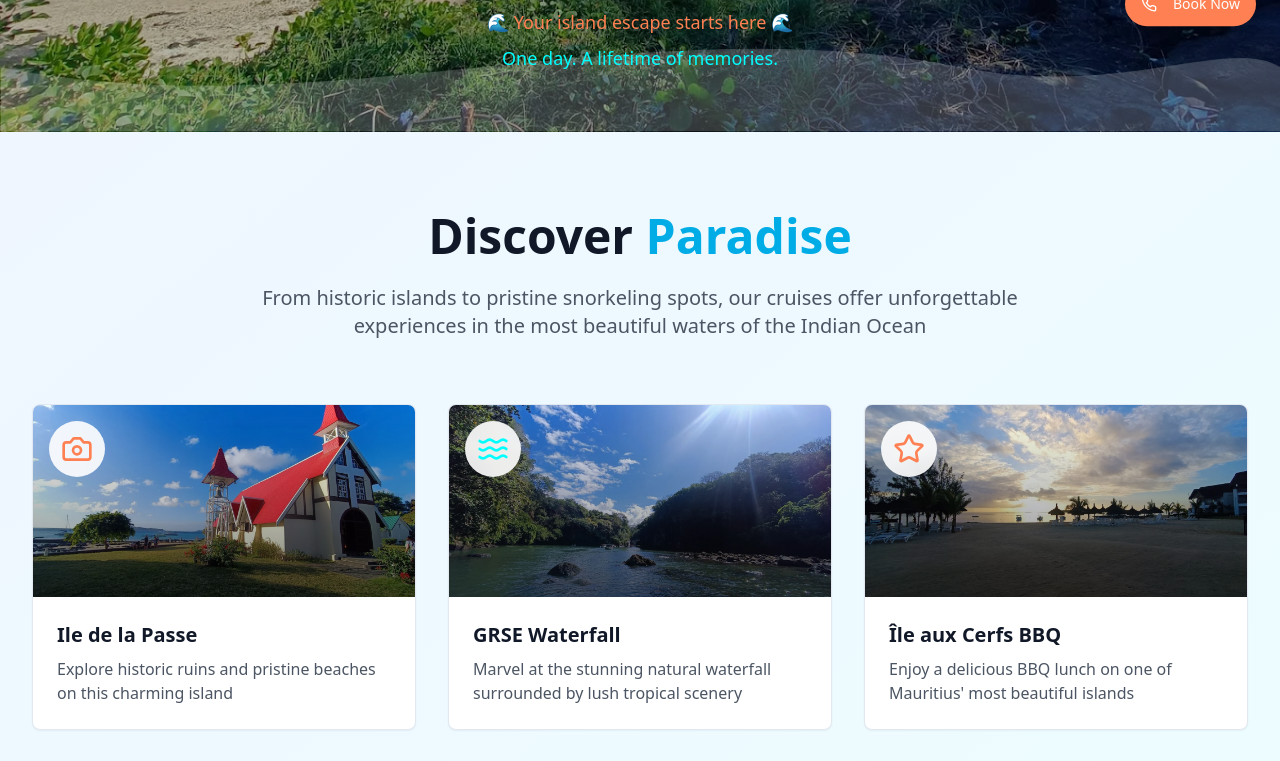
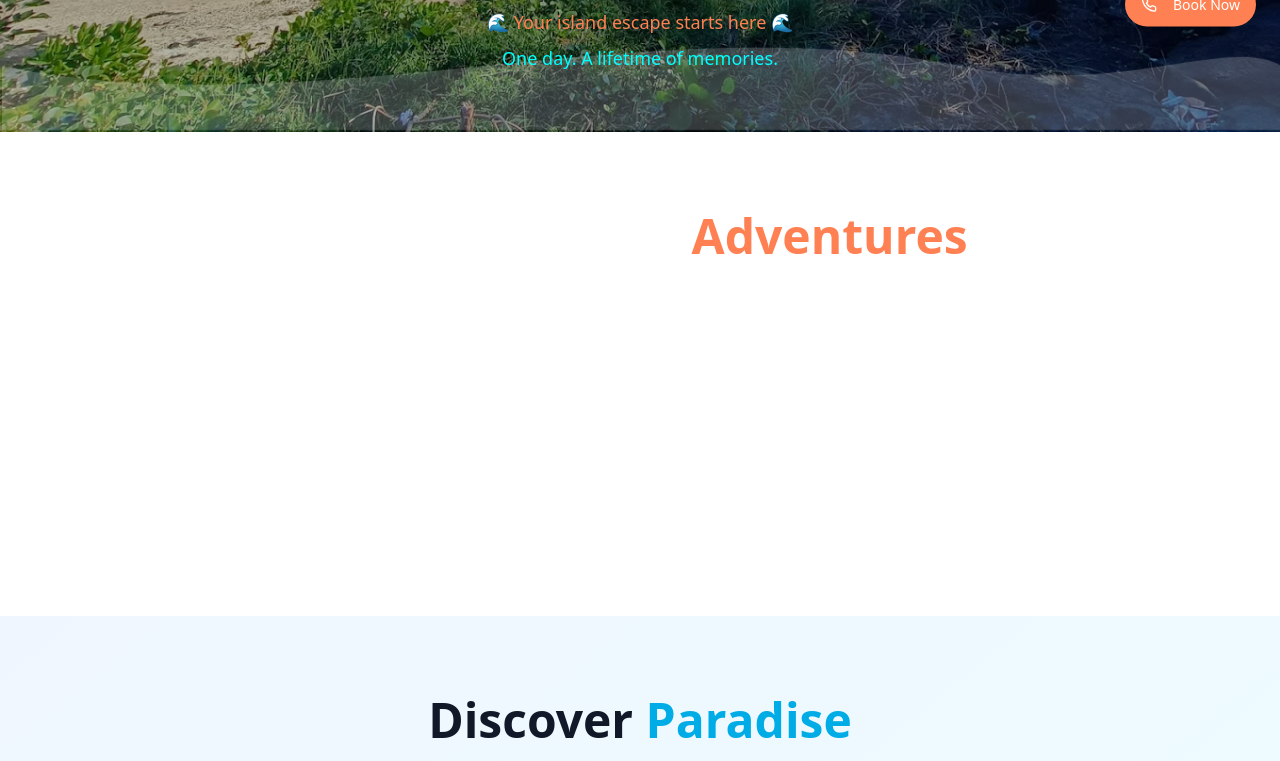
Before and after one commit to carnat232/turquoise-tales-cruises, a React (Vite) app: page / in a window 1280 px wide. Shown: the part 740-1501 px from the top of the page. Built offline with nearby package versions, Linux system fonts and the light colour scheme.

Commit message:
Add video section to homepage
Added a new video section to the homepage, positioned after the Hero section, allowing for video uploads.

```diff
--- /dev/null
+++ b/src/components/VideoSection.tsx
@@ -0,0 +1,125 @@
+
+import React, { useState } from 'react';
+import { Button } from '@/components/ui/button';
+import { Card, CardContent } from '@/components/ui/card';
+import { Upload, Play, X } from 'lucide-react';
+
+const VideoSection = () => {
+  const [videos, setVideos] = useState<string[]>([]);
+  const [selectedVideo, setSelectedVideo] = useState<string | null>(null);
+
+  const handleVideoUpload = (event: React.ChangeEvent<HTMLInputElement>) => {
+    const files = event.target.files;
+    if (files) {
+      Array.from(files).forEach(file => {
+        if (file.type.startsWith('video/')) {
+          const videoUrl = URL.createObjectURL(file);
+          setVideos(prev => [...prev, videoUrl]);
+        }
+      });
+    }
+  };
+
+  const removeVideo = (videoUrl: string) => {
+    setVideos(prev => prev.filter(video => video !== videoUrl));
+    URL.revokeObjectURL(videoUrl);
+  };
+
+  return (
+    <section className="py-20 bg-gradient-to-br from-ocean-blue to-turquoise">
+      <div className="max-w-7xl mx-auto px-4 sm:px-6 lg:px-8">
+        <div className="text-center mb-12">
+          <h2 className="text-4xl md:text-5xl font-bold text-white mb-6">
+            Experience Our <span className="text-coral">Adventures</span>
+          </h2>
+          <p className="text-xl text-white/90 max-w-3xl mx-auto">
+            Watch the magic of Mauritius come alive through our cruise adventures
+          </p>
+        </div>
+
+        {/* Video Upload */}
+        <div className="mb-12 text-center">
+          <label htmlFor="video-upload" className="cursor-pointer">
+            <div className="inline-flex items-center gap-3 bg-white/20 backdrop-blur-sm border-2 border-dashed border-white/40 rounded-lg px-8 py-6 hover:bg-white/30 transition-all duration-300">
+              <Upload className="h-8 w-8 text-white" />
+              <div className="text-white">
+                <div className="text-lg font-semibold">Upload Videos</div>
+                <div className="text-sm text-white/80">Click to select video files</div>
+              </div>
+            </div>
+          </label>
+          <input
+            id="video-upload"
+            type="file"
+            accept="video/*"
+            multiple
+            onChange={handleVideoUpload}
+            className="hidden"
+          />
+        </div>
+
+        {/* Video Grid */}
+        {videos.length > 0 && (
+          <div className="grid grid-cols-1 md:grid-cols-2 lg:grid-cols-3 gap-6">
+            {videos.map((videoUrl, index) => (
+              <Card key={index} className="bg-white/10 backdrop-blur-sm border-white/20 overflow-hidden">
+                <CardContent className="p-0 relative group">
+                  <div className="relative aspect-video">
+                    <video
+                      src={videoUrl}
+                      className="w-full h-full object-cover"
+                      poster=""
+                    />
+                    <div className="absolute inset-0 bg-black/40 opacity-0 group-hover:opacity-100 transition-opacity duration-300 flex items-center justify-center">
+                      <Button
+                        onClick={() => setSelectedVideo(videoUrl)}
+                        className="bg-coral hover:bg-coral/90 text-white rounded-full p-4"
+                      >
+                        <Play className="h-6 w-6" />
+                      </Button>
+                    </div>
+                    <Button
+                      onClick={() => removeVideo(videoUrl)}
+                      className="absolute top-2 right-2 bg-red-500 hover:bg-red-600 text-white rounded-full p-2 opacity-0 group-hover:opacity-100 transition-opacity duration-300"
+                      size="sm"
+                    >
+                      <X className="h-4 w-4" />
+                    </Button>
+                  </div>
+                </CardContent>
+              </Card>
+            ))}
+          </div>
+        )}
+
+        {/* Video Modal */}
+        {selectedVideo && (
+          <div className="fixed inset-0 bg-black/80 z-50 flex items-center justify-center p-4">
+            <div className="relative max-w-4xl w-full">
+              <Button
+                onClick={() => setSelectedVideo(null)}
+                className="absolute -top-12 right-0 bg-white/20 hover:bg-white/30 text-white rounded-full p-2"
+              >
+                <X className="h-6 w-6" />
+              </Button>
+              <video
+                src={selectedVideo}
+                controls
+                autoPlay
+                className="w-full h-auto rounded-lg"
+              />
+            </div>
+          </div>
+        )}
+
+        {videos.length === 0 && (
+          <div className="text-center text-white/80">
+            <p className="text-lg">No videos uploaded yet. Upload some videos to showcase your cruise adventures!</p>
+          </div>
+        )}
+      </div>
+    </section>
+  );
+};
+
+export default VideoSection;
--- a/src/pages/Index.tsx
+++ b/src/pages/Index.tsx
@@ -2,6 +2,7 @@
 import React from 'react';
 import Navigation from '@/components/Navigation';
 import HeroSection from '@/components/HeroSection';
+import VideoSection from '@/components/VideoSection';
 import TourHighlights from '@/components/TourHighlights';
 import Testimonials from '@/components/Testimonials';
 import Footer from '@/components/Footer';
@@ -19,6 +20,7 @@ const Index = () => {
     <div className="min-h-screen">
       <Navigation />
       <HeroSection />
+      <VideoSection />
       <TourHighlights />
 
       {/* Quick Stats */}
```
